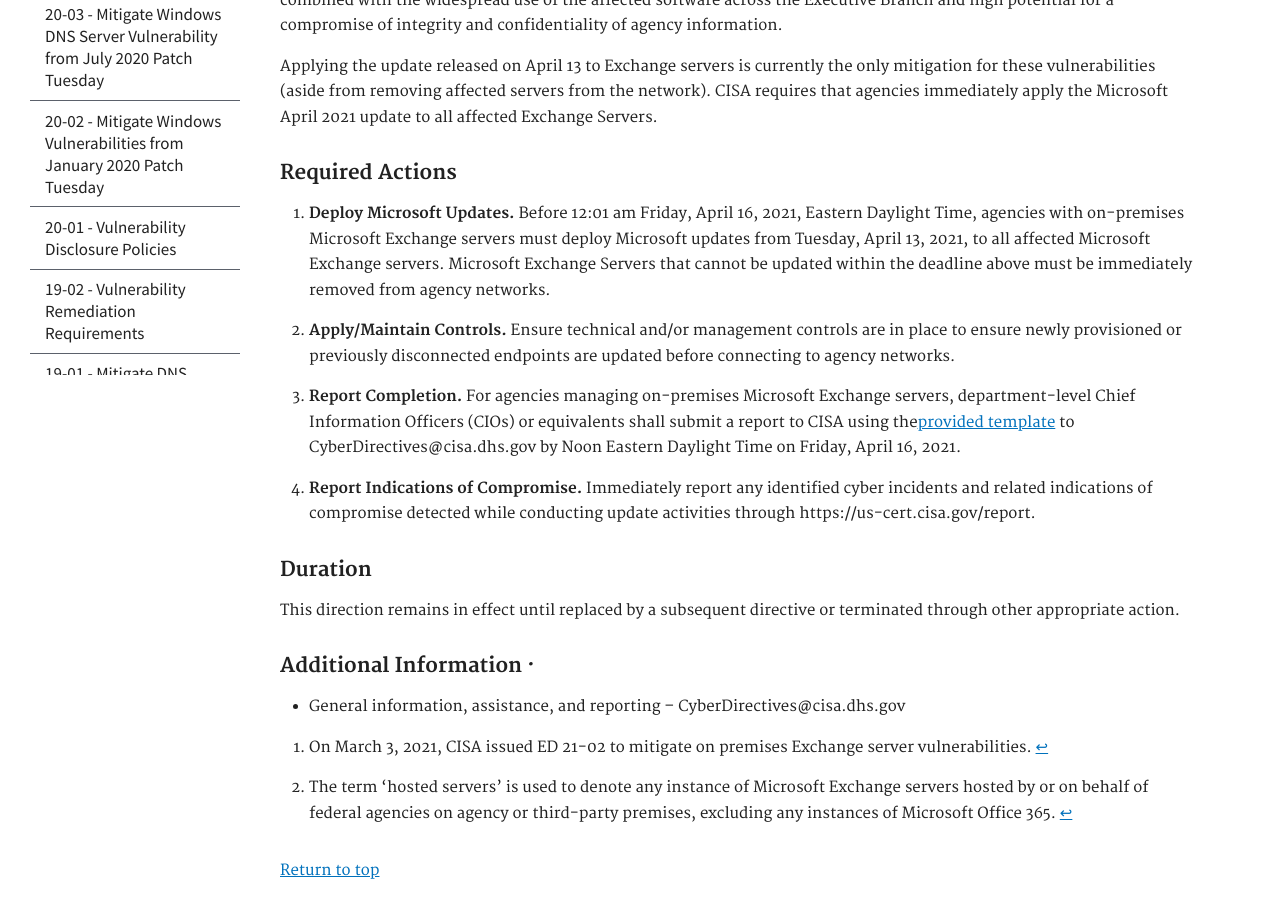
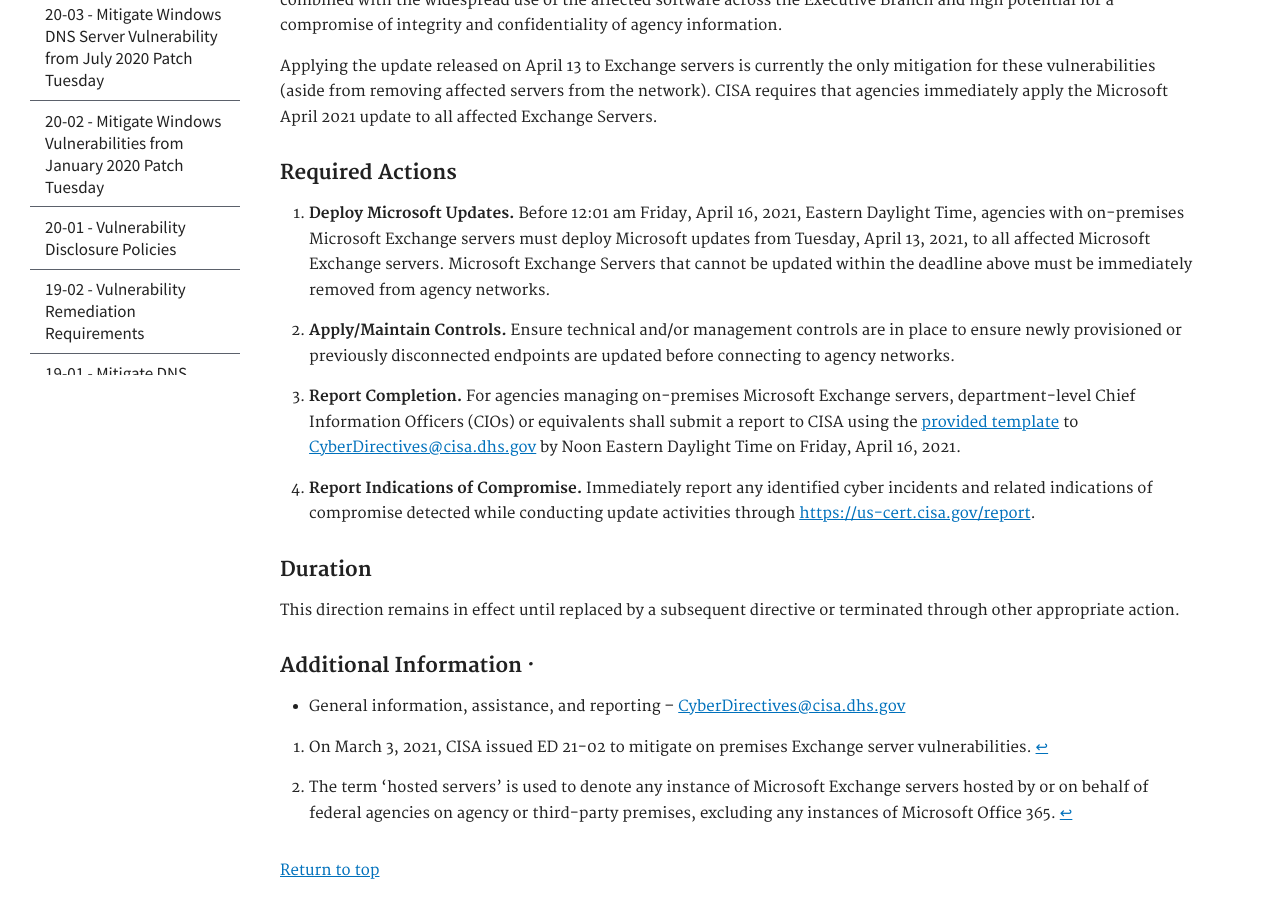
Before and after one commit to cisagov/cyber.dhs.gov, a Jekyll site: the page built from pages/ed-21-02.md, in a window 1280 px wide and 900 px high, scrolled down 7139 px. Built offline with Jekyll 4.4.1, drawn with Linux system fonts in a browser that asks for light colours; part of the change alters nothing that is shown.

Commit message:
adding hyperlinks

```diff
--- a/pages/ed-21-02.md
+++ b/pages/ed-21-02.md
@@ -226,12 +226,12 @@ Applying the update released on April 13 to Exchange servers is currently the on
 
 2.	**Apply/Maintain Controls.** Ensure technical and/or management controls are in place to ensure newly provisioned or previously disconnected endpoints are updated before connecting to agency networks.
 
-3.	**Report Completion.** For agencies managing on-premises Microsoft Exchange servers, department-level Chief Information Officers (CIOs) or equivalents shall submit a report to CISA using the[provided template]({{ site.baseurl }}/assets/report/ed21-02status_SuppDir_V2.xlsx) to CyberDirectives@cisa.dhs.gov by Noon Eastern Daylight Time on Friday, April 16, 2021.
+3.	**Report Completion.** For agencies managing on-premises Microsoft Exchange servers, department-level Chief Information Officers (CIOs) or equivalents shall submit a report to CISA using the [provided template]({{ site.baseurl }}/assets/report/ed21-02status_SuppDir_V2.xlsx) to <CyberDirectives@cisa.dhs.gov> by Noon Eastern Daylight Time on Friday, April 16, 2021.
 
-4.	**Report Indications of Compromise.** Immediately report any identified cyber incidents and related indications of compromise detected while conducting update activities through https://us-cert.cisa.gov/report.
+4.	**Report Indications of Compromise.** Immediately report any identified cyber incidents and related indications of compromise detected while conducting update activities through <https://us-cert.cisa.gov/report>.
 
 ### Duration
 This direction remains in effect until replaced by a subsequent directive or terminated through other appropriate action.
 
 ### Additional Information ·
--   General information, assistance, and reporting – CyberDirectives@cisa.dhs.gov
+-   General information, assistance, and reporting – <CyberDirectives@cisa.dhs.gov>
```
